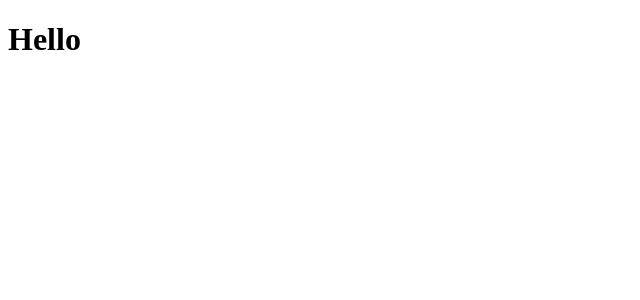
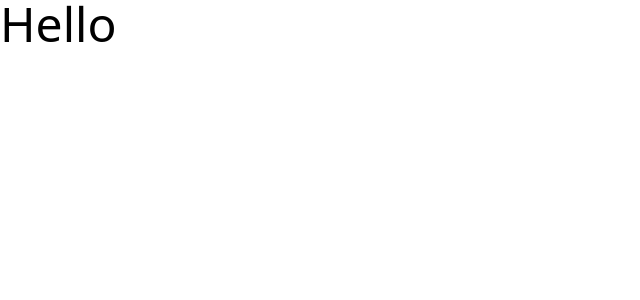
Before and after one commit to Rb-Oni/exam-react, a Next.js app: page / in a window 1280 px wide. Shown: the top 300 px of the page, without its empty margins (0-640 px from the left). Built offline with nearby package versions, Linux system fonts and the light colour scheme.

Commit message:
tailwind fix

```diff
--- a/src/pages/index.js
+++ b/src/pages/index.js
@@ -5,12 +5,12 @@ export default function Home() {
 		<>
 			<Head>
 				<title>Exam REACT</title>
-        <meta name="description" content="Exam REACT, FALCK Robin RPI-DEV 2023" />
-        <meta name="viewport" content="width=device-width, initial-scale=1" />
-        <link rel="icon" href="/favicon.ico" />
+				<meta name="description" content="Exam REACT, FALCK Robin RPI-DEV 2023"/>
+				<meta name="viewport" content="width=device-width, initial-scale=1"/>
+				<link rel="icon" href="/favicon.ico"/>
 			</Head>
 			<main>
-        <h1>Hello</h1>
+				<h1 className={"text-5xl"}>Hello</h1>
 			</main>
 		</>
 	)
--- a/src/styles/globals.css
+++ b/src/styles/globals.css
@@ -0,0 +1,3 @@
+@tailwind base;
+@tailwind components;
+@tailwind utilities;
```
Lines whose indentation alone changed are shown as unchanged.
